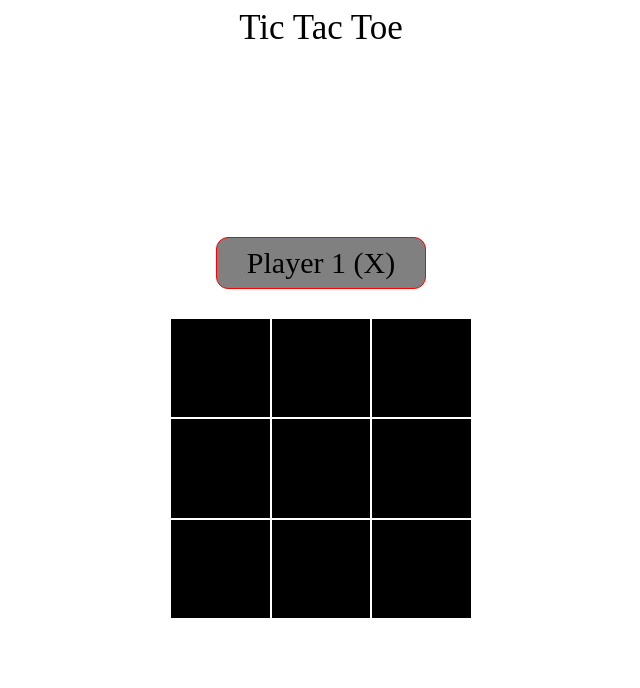
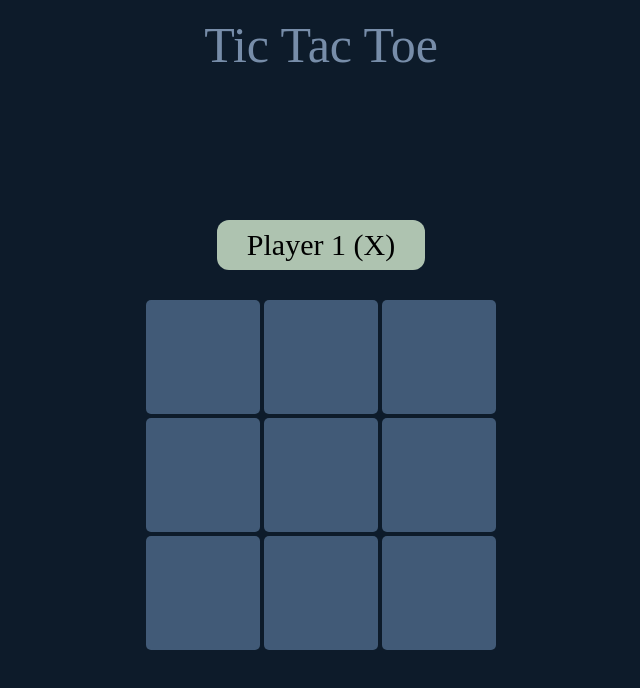
Before and after one commit to markeuzebio/tic-tac-toe, a plain HTML site: page index.html in a window 1280 px wide. Shown: the whole page, without its empty margins (319-959 px from the left). Drawn offline with Linux system fonts and the light colour scheme.

Commit message:
Add a more pleasant style to the webpage
Background color of elements is changed, so are
the elements' lyrics colors.

When a board square is on hover state, its
background color is changed and the cursor of the
mouse too, changing its state to "pointer".

```diff
--- a/style.css
+++ b/style.css
@@ -58,6 +58,14 @@ table {
 :root {
     font-size: 62.5%;
     box-sizing: border-box;
+
+    --bg-main-color: #0d1b2a;
+    --main-lyrics-color: #778da9;
+    --bg-square-color: #415a77;
+    --bg-square-hover-color: #778da9;
+    --square-pieces-color: #ffff;
+    --bg-display-color: #aec3b0;
+    --display-lyrics-color: black;
 }
 
 body {
@@ -65,6 +73,8 @@ body {
     flex-direction: column;
 
     min-height: 100vh;
+    background-color: var(--bg-main-color);
+    color: var(--main-lyrics-color);
 }
 
 main {
@@ -82,18 +92,18 @@ header {
     justify-content: center;
     align-items: center;
 
-    padding: 1rem 0;
-    font-size: 3.5rem;
+    padding: 2rem 0 0 0;
+    font-size: 5rem;
 }
 
 .board {
     display: grid;
     grid-template-rows: repeat(3, 1fr);
     grid-template-columns: repeat(3, 1fr);
-    gap: 2px;
+    gap: 4px;
 
-    width: 300px;
-    height: 300px;
+    width: 350px;
+    height: 350px;
 }
 
 .board-square {
@@ -103,15 +113,21 @@ header {
 
     flex: 1;
 
-    background-color: black;
-    color: white;
+    background-color: var(--bg-square-color);
+    color: var(--square-pieces-color);
     font-size: 5rem;
+    border-radius: 5px;
+}
+
+.board-square:hover {
+    background-color: var(--bg-square-hover-color);
+    cursor: pointer;
 }
 
 .display {
     padding: 1rem 3rem;
     font-size: 3rem;
-    border: 1px solid red;
     border-radius: 12px;
-    background-color: gray;
+    background-color: var(--bg-display-color);
+    color: var(--display-lyrics-color);
 }
```
